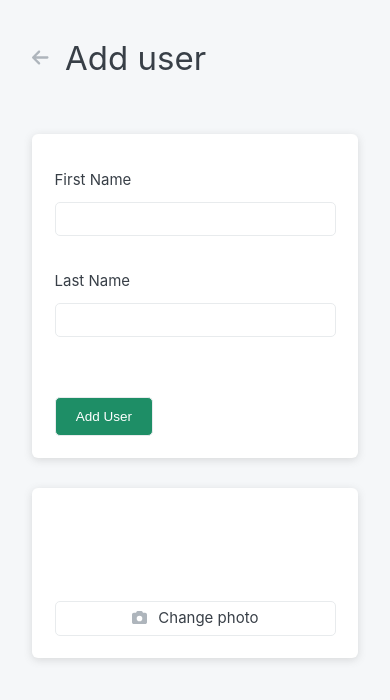
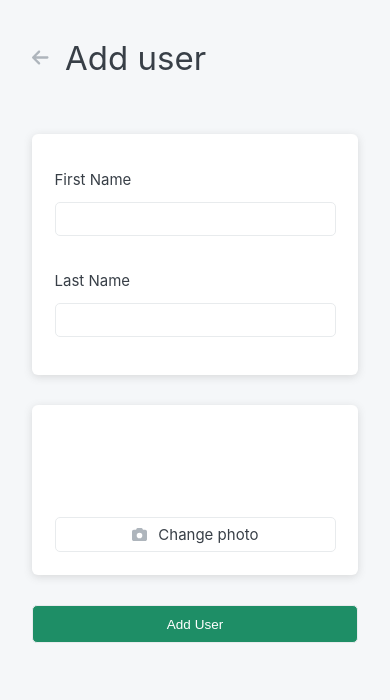
Before and after one commit to Shlizer/recruit-intern_list, a Vue app: page /add in a window 390 px wide. Shown: the top 700 px of the page. Built offline with nearby package versions, Linux system fonts and the light colour scheme.

Commit message:
fix: form responsiveness submit button, add user back button

```diff
--- a/src/components/UsersForm.vue
+++ b/src/components/UsersForm.vue
@@ -61,6 +61,13 @@
         />
       </div>
     </BoxContainer>
+    <input
+      type="button"
+      class="primary"
+      :value="$props.submitLabel"
+      :disabled="$props.submitDisabled"
+      @click="onSubmit()"
+    />
   </form>
 
   <ConfirmModal
@@ -116,7 +123,12 @@ const user = ref({
   avatar: '',
   ...props.user,
 })
-const userOriginal = ref({ ...props.user })
+const userOriginal = ref({
+  first_name: '',
+  last_name: '',
+  avatar: '',
+  ...props.user,
+})
 const avatarFile = ref(null)
 const avatarImage = ref(null)
 const showModal = ref(false)
@@ -176,8 +188,16 @@ const onSubmit = async () => {
 
   let toFill = []
 
-  if (changedValues.first_name === '') toFill.push('first name')
-  if (changedValues.last_name === '') toFill.push('last name')
+  if (
+    changedValues.first_name === '' ||
+    (userOriginal.value.first_name === '' && !changedValues.first_name)
+  )
+    toFill.push('first name')
+  if (
+    changedValues.last_name === '' ||
+    (userOriginal.value.last_name === '' && !changedValues.last_name)
+  )
+    toFill.push('last name')
   if (!userOriginal.value.avatar && !avatarImage.value) toFill.push('avatar')
 
   if (toFill.length) {
@@ -227,6 +247,10 @@ form {
   flex-direction: row;
   gap: 2em;
   align-items: stretch;
+
+  & > input {
+    display: none;
+  }
 
   .form-info {
     flex-basis: 70%;
@@ -301,11 +325,21 @@ form {
   form {
     flex-direction: column;
 
-    .form-info .data {
-      display: flex;
-      flex-direction: column;
-      margin-top: 0;
-      margin-bottom: 1em;
+    & > input {
+      display: block;
+    }
+
+    .form-info {
+      & .data {
+        display: flex;
+        flex-direction: column;
+        margin-top: 0;
+        margin-bottom: 1em;
+      }
+
+      & .actions {
+        display: none;
+      }
     }
   }
 }
```
